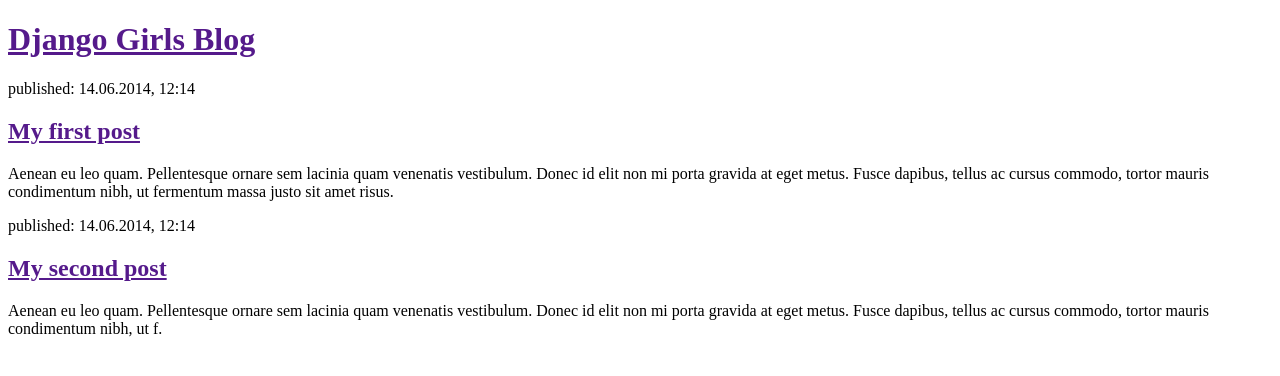
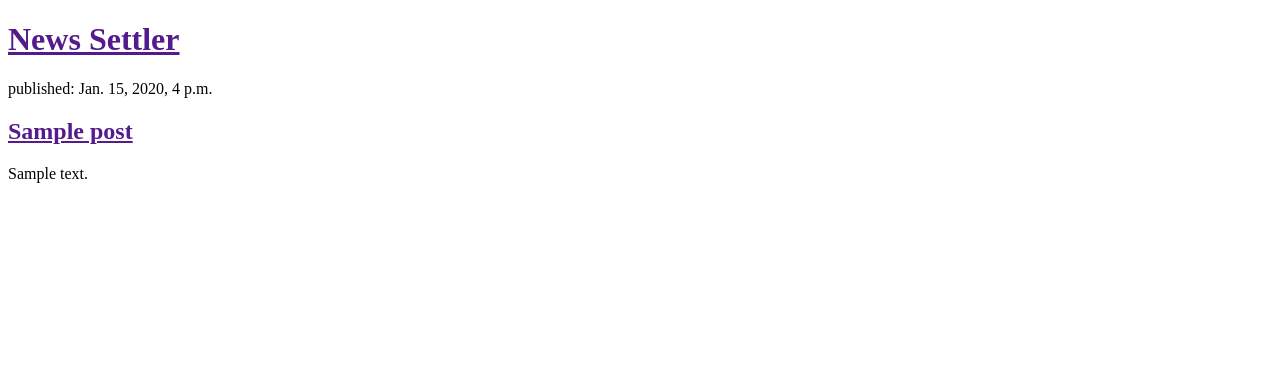
Before and after one commit to chynajake/DJGref-Interface, a Django app: page / in a window 1280 px wide. Shown: the top 376 px of the page. Run offline with Django 3.2, Linux system fonts and the light colour scheme; tables that the repository leaves empty hold one stand-in row (values such as "Sample post").

Commit message:
[Development]-(Templates)-Dynamic template shows all news

```diff
--- a/app/templates/app/post_list.html
+++ b/app/templates/app/post_list.html
@@ -6,19 +6,16 @@
 </head>
 <body>
     <div>
-        <h1><a href="">Django Girls Blog</a></h1>
+        <h1><a href="">News Settler</a></h1>
     </div>
 
+    {% for post in posts %}
     <div>
-        <p>published: 14.06.2014, 12:14</p>
-        <h2><a href="">My first post</a></h2>
-        <p>Aenean eu leo quam. Pellentesque ornare sem lacinia quam venenatis vestibulum. Donec id elit non mi porta gravida at eget metus. Fusce dapibus, tellus ac cursus commodo, tortor mauris condimentum nibh, ut fermentum massa justo sit amet risus.</p>
+        <p>published: {{ post.published_date }}</p>
+        <h2><a href=""> {{ post.title }} </a></h2>
+        <p> {{ post.text }} </p>
     </div>
+    {% endfor %}
 
-    <div>
-        <p>published: 14.06.2014, 12:14</p>
-        <h2><a href="">My second post</a></h2>
-        <p>Aenean eu leo quam. Pellentesque ornare sem lacinia quam venenatis vestibulum. Donec id elit non mi porta gravida at eget metus. Fusce dapibus, tellus ac cursus commodo, tortor mauris condimentum nibh, ut f.</p>
-    </div>
 </body>
 </html>
--- a/app/views.py
+++ b/app/views.py
@@ -1,6 +1,8 @@
 from django.shortcuts import render
+from .models import Post
 
 # Create your views here.
 
 def post_list(request):
-    return render(request, 'app/post_list.html', {})
+    posts = Post.objects.all()
+    return render(request, 'app/post_list.html', {'posts': posts})
```
